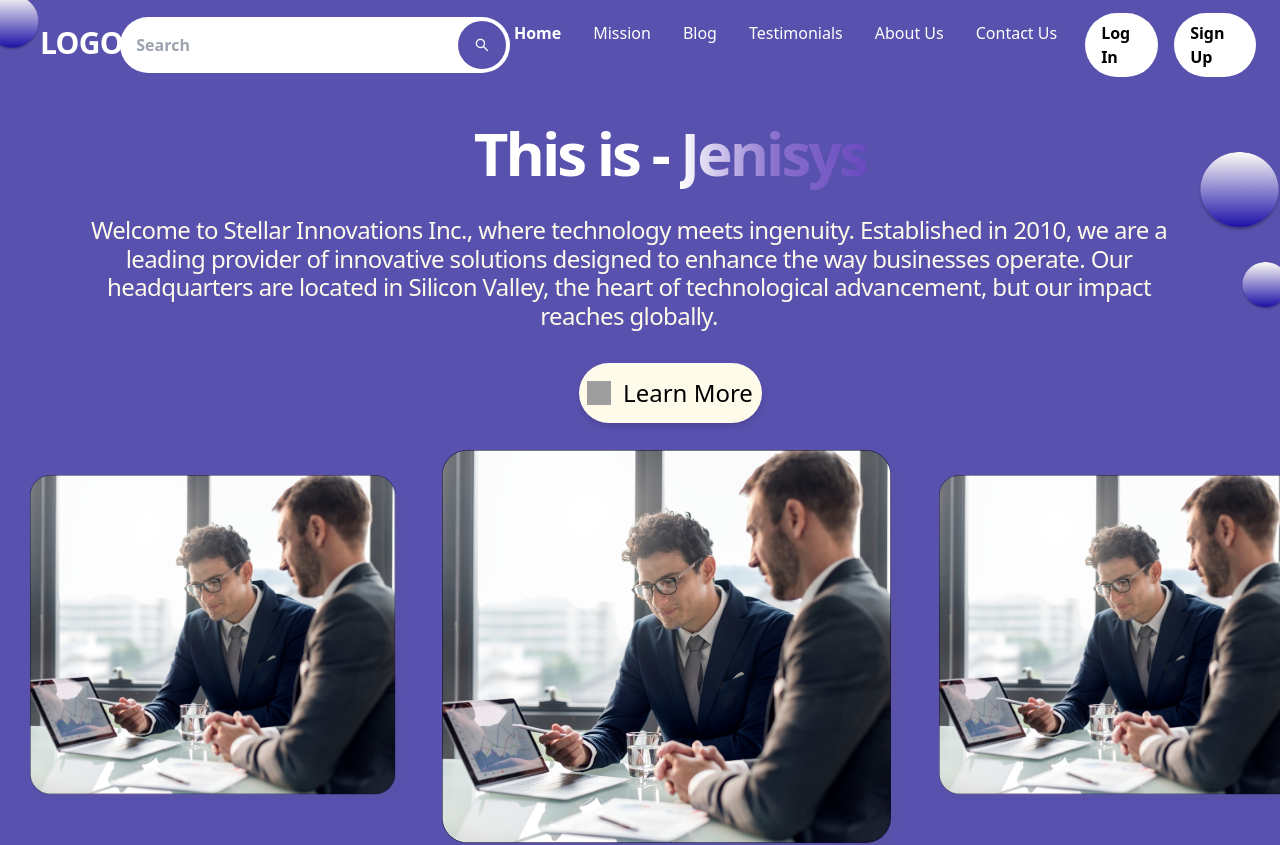
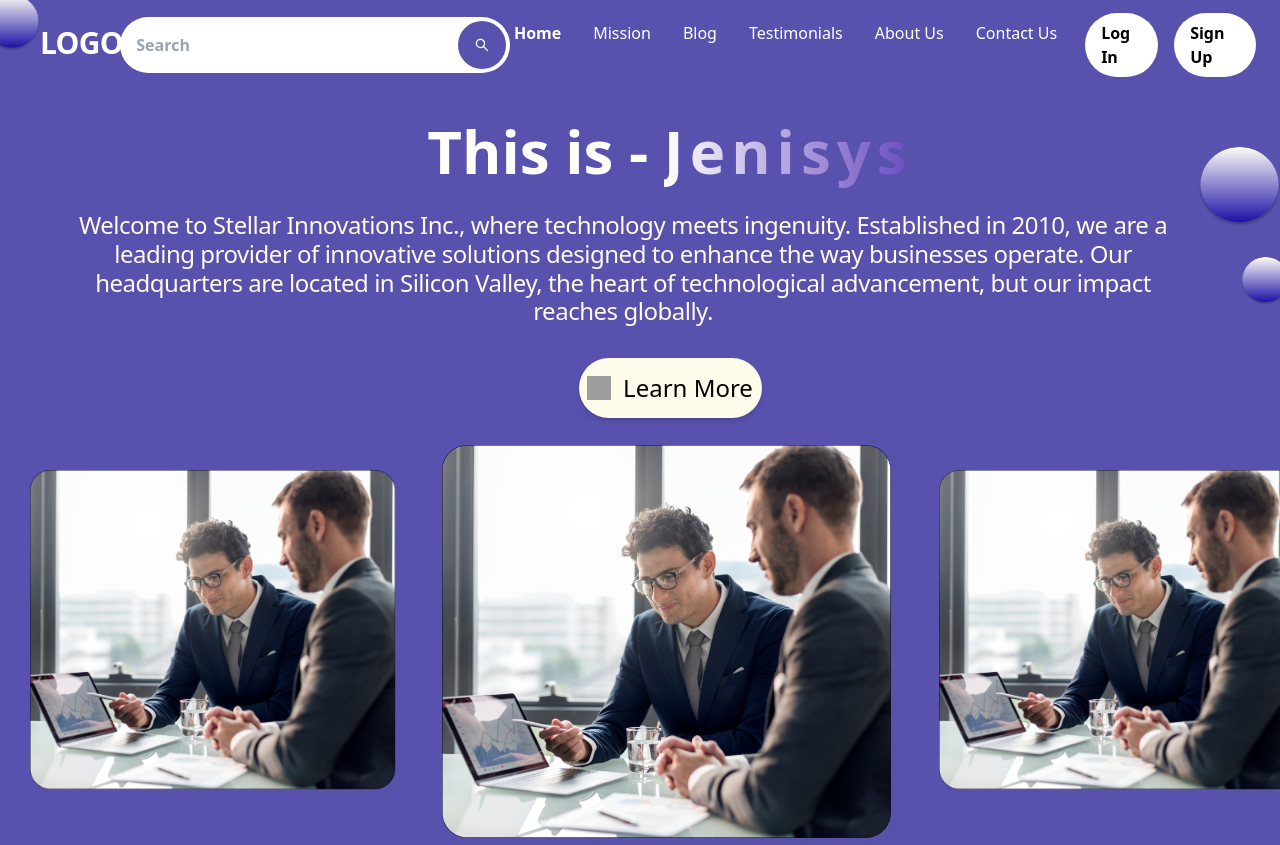
Before and after one commit to Jenisys-in/Jenisys, a React (Vite) app: page / in a window 1280 px wide. Shown: the top 845 px of the page. Built offline with nearby package versions, Linux system fonts and the light colour scheme; grey boxes are pictures that could not be loaded; the HTML template or start-up script is replaced by a standard one; a web font is replaced by a local one.

Commit message:
minor changes

```diff
--- a/src/components/Homepage.jsx
+++ b/src/components/Homepage.jsx
@@ -1,4 +1,4 @@
-import React from "react";
+import React, { useState } from "react";
 import "../App.css";
 import "@fontsource/lexend-exa";
 
@@ -6,16 +6,16 @@ const Home = () => {
   return (
     <div className="mt-[35px] z-1 absolute flex flex-col items-center text-2xl w-fit max-md:max-w-full bg-[#5851AD] min-h-screen">
       <div className="flex">
-        <h1 className="mt-[80px] text-6xl font-bold tracking-tighter text-white bg-clip-text leading-[76.8px] max-md:text-4xl">
+        <h1 className="mt-20 text-6xl font-bold text-white">
           <span>This is - </span>
-          <span className="text-transparent bg-gradient-to-r from-white via-[#8a72ce_51.4%] to-[#694ac0] bg-clip-text">
-            Jenisys
+          <span className="text-transparent bg-gradient-to-r from-white to-[#694ac0] bg-clip-text">
+            <span className="tracking-widest leading-[1.2em]">Jenisys</span>
           </span>
         </h1>
       </div>
       <div className="flex">
-        <section className="self-stretch ml-[60px] mt-3 px-2 py-3 font-medium tracking-tight leading-7 text-[24px] text-center text-amber-50 max-md:max-w-full font-league-spartan">
-          <p className="leading-[120%] tracking-[-2%]">
+        <section className="self-stretch ml-12 mt-3 px-2 py-3 font-medium tracking-tight leading-7 text-2xl text-center text-amber-50 max-md:max-w-full font-league-spartan">
+          <p className="leading-[120%] tracking-[-0.02em]">
             Welcome to Stellar Innovations Inc., where technology meets
             ingenuity. Established in 2010, we are a leading provider of
             innovative solutions designed to enhance the way businesses operate.
--- a/src/components/Login.jsx
+++ b/src/components/Login.jsx
@@ -2,39 +2,41 @@ import React from "react";
 import "../App.css";
 import "@fontsource/lexend-exa";
 
-
 const LogIn = () => {
   return (
-
     <div className="mt-[35px]  relative flex  items-start text-2xl w-fit max-md:max-w-full min-h-screen">
       <div>
         <img
           loading="lazy"
-      src='img/login.png'
-      alt='login'
+          src="img/login.png"
+          alt="login"
           className="self-stretch h-[750px]"
         />
       </div>
 
       <div className="mt-[80px] relative align-items-center bg-[linear-gradient(180deg,#FFFDF6_0%,#1E12A7_100%)]  ">
         <div className="mt-[40px]">
-       <h1 className="font-['Encode_Sans_Semi_Expanded'] text-[70px] px-[150px] self-stretch text-white">Welcome</h1>
+          <h1 className="font-['Encode_Sans_Semi_Expanded'] text-[70px] px-[150px] self-stretch text-white">
+            Welcome
+          </h1>
           <div className="flex flex-row relative">
-          <h1 className="font-['Encode_Sans_Semi_Expanded'] px-[150px] text-[20px] pt-[35px] text-white">Don't have an account? </h1>
+            <h1 className="font-['Encode_Sans_Semi_Expanded'] px-[150px] text-[20px] pt-[35px] text-white">
+              Don't have an account?{" "}
+            </h1>
             <button className=" text-[18px] active:border-white duration-300 active:text-white absolute left-[390px] top-[30px] bg-white text-black border-zinc-200 rounded-full px-4 py-2 drop-shadow-xl">
               Sign Up
             </button>
           </div>
         </div>
         <div className="mt-[60px]">
-            <h1 className="pl-[90px] text-white text-[20px]"
-            >Username</h1>
+          <h1 className="pl-[90px] text-white text-[20px]">Username</h1>
           <input
             type="usn"
             className=" mt-[10px] ml-[70px] text-black font-semibold pr-[170px] py-[20px] rounded-full white drop-shadow-xl"
           />
-          <h1 className="pl-[90px] text-white  text-[20px] mt-[10px]"
-            >Password</h1>
+          <h1 className="pl-[90px] text-white  text-[20px] mt-[10px]">
+            Password
+          </h1>
           <input
             type="usn"
             className=" mt-[10px] ml-[70px] text-black font-semibold pr-[170px] py-[20px] rounded-full white drop-shadow-xl"
@@ -44,26 +46,20 @@ const LogIn = () => {
           <h3 className="text-[20px] text-white">
             <input type="checkbox" /> Keep me logged in
           </h3>
-          <h3
-          className="text-white text-[20px] pl-[100px] underline"> Forgot Password?</h3>
-
+          <h3 className="text-white text-[20px] pl-[100px] underline">
+            {" "}
+            Forgot Password?
+          </h3>
         </div>
         <button className=" text-[18px] active:border-white duration-300 active:text-white ml-[270px] left-[390px] top-[30px] bg-white text-black border-zinc-200 rounded-full px-4 py-2 drop-shadow-xl mt-[20px]">
-            Log Up
-
+          Log in
         </button>
         <button className=" text-[18px] active:border-white duration-300 active:text-white ml-[110px] left-[390px]  bg-white text-black border-zinc-200 rounded-full px-32 py-2 drop-shadow-xl mt-[40px] mb-[55px]">
           Log in with Google
         </button>
-
       </div>
-
     </div>
-
-
-
-
-
-  );}
+  );
+};
 
 export default LogIn;
--- a/tailwind.config.js
+++ b/tailwind.config.js
@@ -4,7 +4,12 @@ module.exports = {
   ],
   theme: {
     extend: {
-
+      letterSpacing: {
+        'negative-3': '-0.03em', // -3% letter spacing
+      },
+      lineHeight: {
+        '120': '1.2', // 120% line height
+      }
     },
   },
   plugins: [
```
Lines whose indentation alone changed are shown as unchanged.
